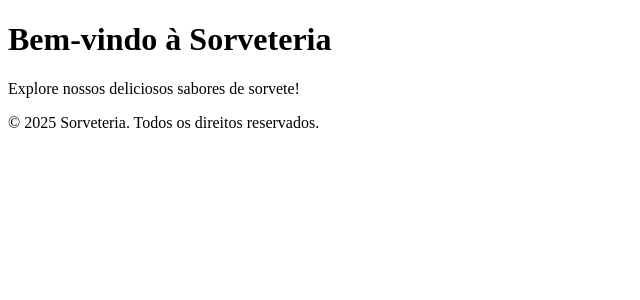
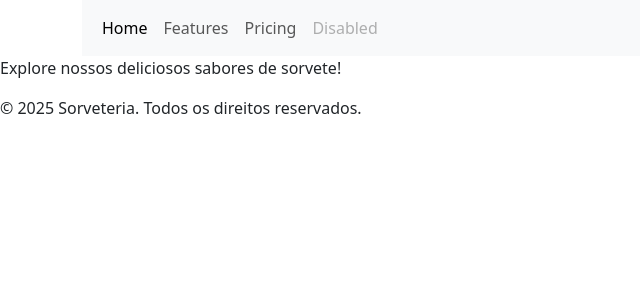
Before and after one commit to ravanss/lp_sorveteria, a PHP site: page / in a window 1280 px wide. Shown: the top 300 px of the page, without its empty margins (0-640 px from the left). Run offline with PHP 8.4, Linux system fonts and the light colour scheme.

Commit message:
Atualizando home e adicionando style.css

```diff
--- a/index.php
+++ b/index.php
@@ -5,10 +5,38 @@
     <meta name="viewport" content="width=device-width, initial-scale=1.0">
     <meta http-equiv="X-UA-Compatible" content="ie=edge">
     <title>Sorveteria</title>
+    <link href="https://cdn.jsdelivr.net/npm/bootstrap@5.3.5/dist/css/bootstrap.min.css" rel="stylesheet">
+    <link rel="stylesheet" href="style.css">
 </head>
 <body>
-    <header>
-        <h1>Bem-vindo à Sorveteria</h1>
+    <header class="container">
+        <div class="row">
+            <div class="col-md-12 text-center">
+            <nav class="navbar navbar-expand-lg bg-body-tertiary">
+                <div class="container-fluid">
+                    <button class="navbar-toggler" type="button" data-bs-toggle="collapse" data-bs-target="#navbarNav" aria-controls="navbarNav" aria-expanded="false" aria-label="Toggle navigation">
+                        <span class="navbar-toggler-icon"></span>
+                    </button>
+                    <div class="collapse navbar-collapse" id="navbarNav">
+                    <ul class="navbar-nav">
+                        <li class="nav-item">
+                            <a class="nav-link active" aria-current="page" href="#">Home</a>
+                        </li>
+                        <li class="nav-item">
+                            <a class="nav-link" href="#">Features</a>
+                        </li>
+                        <li class="nav-item">
+                            <a class="nav-link" href="#">Pricing</a>
+                        </li>
+                        <li class="nav-item">
+                            <a class="nav-link disabled" aria-disabled="true">Disabled</a>
+                        </li>
+                    </ul>
+                    </div>
+                </div>
+                </nav>
+            </div>
+        </div>
     </header>
     <main>
         <p>Explore nossos deliciosos sabores de sorvete!</p>
@@ -16,5 +44,6 @@
     <footer>
         <p>&copy; <?php echo date("Y"); ?> Sorveteria. Todos os direitos reservados.</p>
     </footer>
+    <script src="https://cdn.jsdelivr.net/npm/bootstrap@5.3.5/dist/js/bootstrap.bundle.min.js"></script>
 </body>
 </html>
```
Also changed, not shown: style.css (added).
